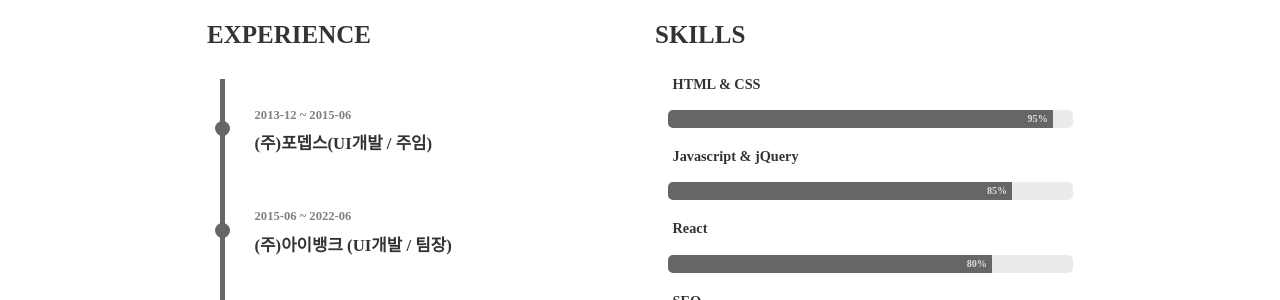
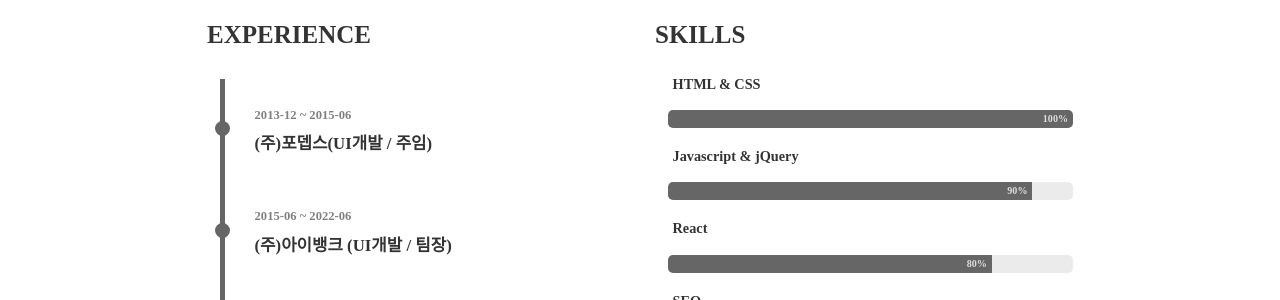
Before and after one commit to JeongrakChoi/JeongrakChoi.github.io, a Jekyll site: the page built from portfolio.html, in a window 1280 px wide and 900 px high. Shown: the part 437-737 px from the top of the window. Built offline with Jekyll 4.4.1, drawn with Linux system fonts in a browser that asks for light colours; nearby versions of some CDN libraries; some web fonts are replaced.

Commit message:
Update _config.yml

```diff
--- a/_config.yml
+++ b/_config.yml
@@ -24,9 +24,9 @@
         experience: (주)한글과컴퓨터 (UI개발)
     skills:
       - skill: HTML & CSS
-        value: 95 # Percent value
+        value: 100 # Percent value
       - skill: Javascript & jQuery
-        value: 85 # Percent value
+        value: 90 # Percent value
       - skill: React
         value: 80 # Percent value
       - skill: SEO
```
